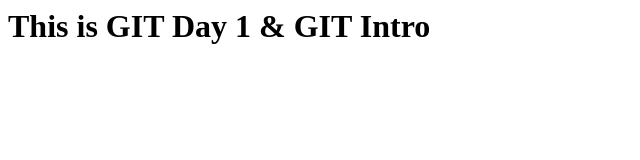
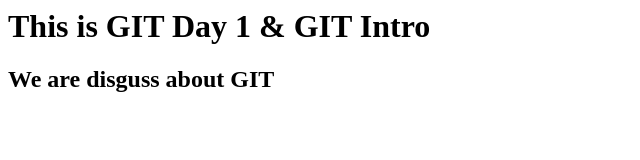
Before and after one commit to Guna1699/Project5, a plain HTML site: page index.html in a window 1280 px wide. Shown: the whole page, without its empty margins (0-640 px from the left). Drawn offline with Linux system fonts and the light colour scheme.

```diff
--- a/index.html
+++ b/index.html
@@ -1,3 +1,4 @@
 <html>
 <h1>This is GIT Day 1 & GIT Intro</h1>
+<h2>We are disguss about GIT</h2>
 </html>
```
